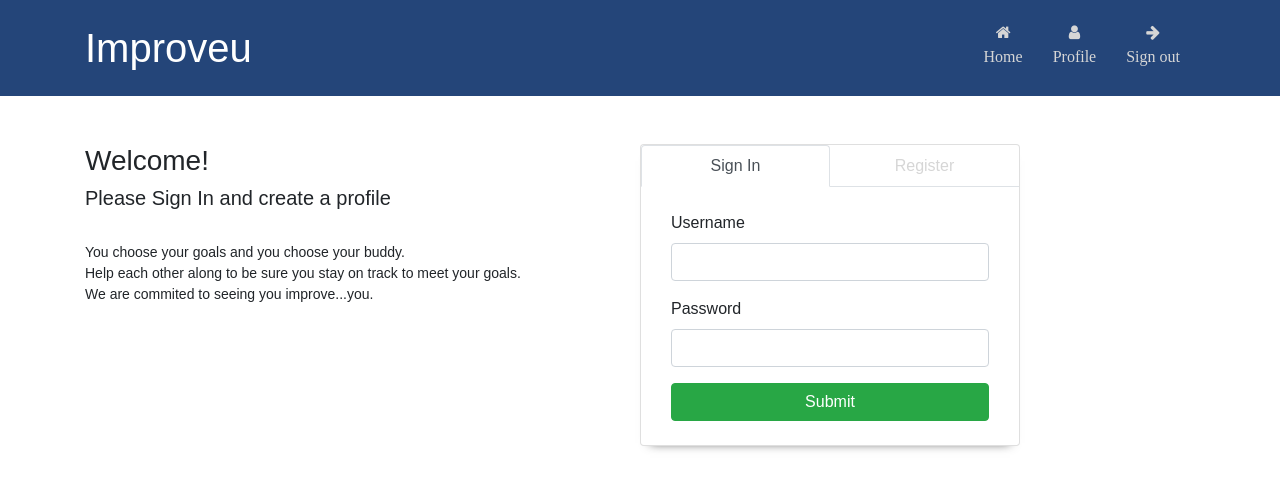
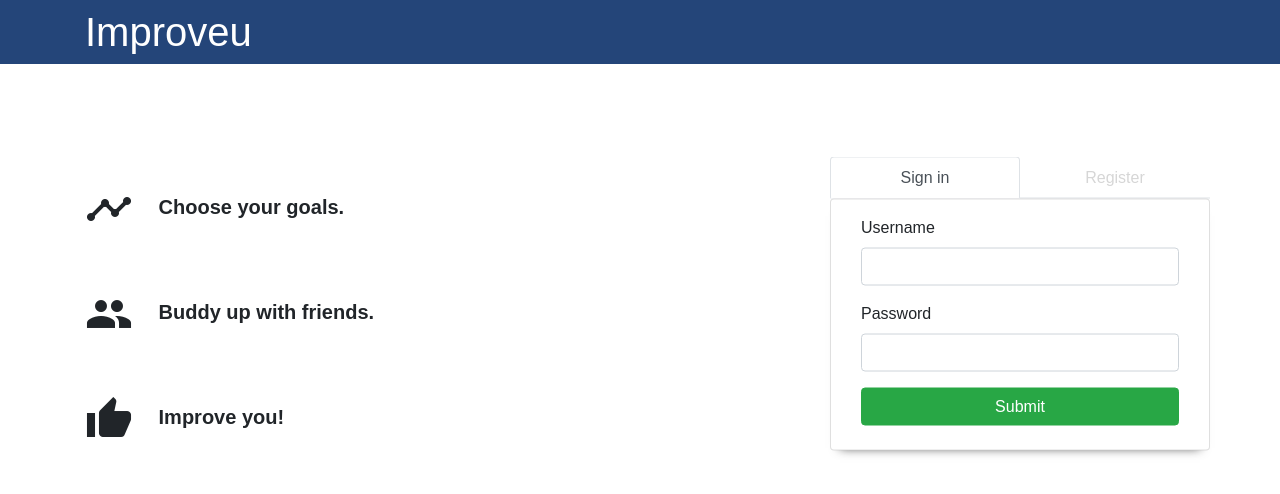
Before and after one commit to cwbabis/Improveu-2.0, a React (Create React App) app in the folder client/: page / in a window 1280 px wide. Shown: the top 494 px of the page. Built offline with nearby package versions, Linux system fonts and the light colour scheme.

Commit message:
Landing Page Styling

```diff
--- a/client/public/index.html
+++ b/client/public/index.html
@@ -15,6 +15,7 @@
     integrity="sha384-wvfXpqpZZVQGK6TAh5PVlGOfQNHSoD2xbE+QkPxCAFlNEevoEH3Sl0sibVcOQVnN" crossorigin="anonymous">
   <link href="https://stackpath.bootstrapcdn.com/bootstrap/4.3.1/css/bootstrap.min.css" rel="stylesheet"
     integrity="sha384-ggOyR0iXCbMQv3Xipma34MD+dH/1fQ784/j6cY/iJTQUOhcWr7x9JvoRxT2MZw1T" crossorigin="anonymous">
+  <link href="https://fonts.googleapis.com/icon?family=Material+Icons" rel="stylesheet">
   <!--
       Notice the use of %PUBLIC_URL% in the tags above.
       It will be replaced with the URL of the `public` folder during the build.
--- /dev/null
+++ b/client/src/components/LandingNav/index.js
@@ -0,0 +1,22 @@
+import React from "react";
+import "./style.css";
+
+function LandingNav() {
+    return (
+        <nav className="navbar navbar-default">
+            <div className="container">
+                {/*    <div classNameName="user-name">
+                <img id="userPhoto" />
+                <p id="local-name"></p>
+            </div> */}
+                <div class="nav-title">
+                    <h1>Improveu</h1>
+                </div>
+
+            </div>{/*
+            <button id="target" type="button" classNameName="fas fa-plus fa-2x btn btn-success btn-circle btn-lg"></button> */}
+        </nav>
+    )
+}
+
+export default LandingNav;
--- /dev/null
+++ b/client/src/components/LandingNav/style.css
@@ -0,0 +1,170 @@
+.navbar .navbar-nav {
+    display: inline-block;
+    float: none;
+    vertical-align: top;
+}
+
+.navbar .navbar-collapse {
+    text-align: center;
+}
+
+.nav-title {
+    color: white;
+}
+
+h1 {
+    margin: 0px;
+}
+
+.collapse {
+    display: none;
+}
+.navbar-nav .nav-link {
+    padding-right: 5px;
+    padding-left: 5px;
+}
+.nav-item {
+    display: inline-block;
+}
+
+.fa {
+    color: #d6d6d6;
+}
+.fa:hover{
+    color: white;
+
+
+}
+.nav-link{
+    color: #d6d6d6;
+
+}
+.nav-link:hover{
+    color:white;
+}
+
+/* Nav Reset Styling */
+
+.navbar {
+    background-color: #244579;
+    text-align: center;
+    justify-content: center;
+}
+
+.navbar .navbar-brand {
+    color: #ffffff;
+}
+
+.navbar .navbar-brand:hover, .navbar .navbar-brand:focus {
+    color: #ffffff;
+}
+
+.navbar .navbar-text {
+    color: #ffffff;
+}
+
+.navbar .navbar-text a {
+    color: #ffffff;
+}
+
+.navbar .navbar-text a:hover, .navbar .navbar-text a:focus {
+    color: #ffffff;
+}
+
+.navbar .navbar-nav .nav-link:not(.disabled):hover, .navbar .navbar-nav .nav-link:not(.disabled):focus {
+    color: #ffffff;
+}
+
+.navbar .navbar-nav .nav-item.active .nav-link, .navbar .navbar-nav .nav-item.active .nav-link:hover, .navbar .navbar-nav .nav-item.active .nav-link:focus, .navbar .navbar-nav .nav-item.show .nav-link, .navbar .navbar-nav .nav-item.show .nav-link:hover, .navbar .navbar-nav .nav-item.show .nav-link:focus {
+    color: #ffffff;
+    background-color: #ffffff;
+}
+
+.navbar .navbar-toggle {
+    border-color: #ffffff;
+}
+
+.navbar .navbar-toggle:hover, .navbar .navbar-toggle:focus {
+    background-color: #ffffff;
+}
+
+.navbar .navbar-toggle .navbar-toggler-icon {
+    color: #ffffff;
+}
+
+.navbar .navbar-collapse, .navbar .navbar-form {
+    border-color: #ffffff;
+}
+
+.navbar .navbar-link {
+    color: #ffffff;
+}
+
+.navbar .navbar-link:hover {
+    color: #ffffff;
+}
+
+@media (max-width: 575px) {
+    .navbar-expand-sm .navbar-nav .show .dropdown-menu .dropdown-item {
+        color: #ffffff;
+    }
+    .navbar-expand-sm .navbar-nav .show .dropdown-menu .dropdown-item:hover, .navbar-expand-sm .navbar-nav .show .dropdown-menu .dropdown-item:focus {
+        color: #ffffff;
+    }
+    .navbar-expand-sm .navbar-nav .show .dropdown-menu .dropdown-item.active {
+        color: #ffffff;
+        background-color: #ffffff;
+    }
+}
+
+@media (max-width: 767px) {
+    .navbar-expand-md .navbar-nav .show .dropdown-menu .dropdown-item {
+        color: #ffffff;
+    }
+    .navbar-expand-md .navbar-nav .show .dropdown-menu .dropdown-item:hover, .navbar-expand-md .navbar-nav .show .dropdown-menu .dropdown-item:focus {
+        color: #ffffff;
+    }
+    .navbar-expand-md .navbar-nav .show .dropdown-menu .dropdown-item.active {
+        color: #ffffff;
+        background-color: #ffffff;
+    }
+}
+
+@media (max-width: 991px) {
+    .navbar-expand-lg .navbar-nav .show .dropdown-menu .dropdown-item {
+        color: #ffffff;
+    }
+    .navbar-expand-lg .navbar-nav .show .dropdown-menu .dropdown-item:hover, .navbar-expand-lg .navbar-nav .show .dropdown-menu .dropdown-item:focus {
+        color: #ffffff;
+    }
+    .navbar-expand-lg .navbar-nav .show .dropdown-menu .dropdown-item.active {
+        color: #ffffff;
+        background-color: #ffffff;
+    }
+}
+
+@media (max-width: 1199px) {
+    .navbar-expand-xl .navbar-nav .show .dropdown-menu .dropdown-item {
+        color: #ffffff;
+    }
+    .navbar-expand-xl .navbar-nav .show .dropdown-menu .dropdown-item:hover, .navbar-expand-xl .navbar-nav .show .dropdown-menu .dropdown-item:focus {
+        color: #ffffff;
+    }
+    .navbar-expand-xl .navbar-nav .show .dropdown-menu .dropdown-item.active {
+        color: #ffffff;
+        background-color: #ffffff;
+    }
+}
+
+.navbar-expand .navbar-nav .show .dropdown-menu .dropdown-item {
+    color: #ffffff;
+}
+
+.navbar-expand .navbar-nav .show .dropdown-menu .dropdown-item:hover, .navbar-expand .navbar-nav .show .dropdown-menu .dropdown-item:focus {
+    color: #ffffff;
+}
+
+.navbar-expand .navbar-nav .show .dropdown-menu .dropdown-item.active {
+    color: #ffffff;
+    background-color: #ffffff;
+}
--- a/client/src/components/SignIn/index.js
+++ b/client/src/components/SignIn/index.js
@@ -3,17 +3,16 @@ import "./style.css";
 
 function SignIn(props) {
     return (
-                <div className="col-md-4 card nopadding">
+                <div className=" col-md-4 offset-md-2 ">
                     <div className="col-sm-12 nopadding">
                         <ul className="nav-links new-session-tabs nav-tabs nav">
-                            <li className="nav-item" style={{ width: '50%'}}><a className="nav-link active show text-center" data-toggle="tab" href="#signin">Sign In</a></li>
+                            <li className="nav-item" style={{ width: '50%'}}><a className="nav-link active show text-center" data-toggle="tab" href="#signin">Sign in</a></li>
                             <li className="nav-item" style={{ width: '50%'}}><a className="nav-link text-center" data-toggle="tab" href="#menu1">Register</a></li>
                         </ul>
-                        <br />
-                        <div className="tab-content">
+                        <div className="tab-content card nopadding">
                             <div id="signin" className="tab-pane fade-in active">
                                 <form action="#">
-                                    <div className="form-group">
+                                    <div className="form-group mt-3">
                                         <label htmlFor="UserName">Username</label>
                                         <input type="text" className="form-control" id="email" />
                                     </div>
@@ -21,6 +20,7 @@ function SignIn(props) {
                                         <label htmlFor="pwd">Password</label>
                                         <input type="password" className="form-control" id="pwd" />
                                     </div>
+
                                     <button type="submit" className="btn btn-success btn-block">Submit</button>
 {/*                                     <button type="submit" className=" pull-right btn-link"><a href="www.google.com">Forget password</a></button> */}
                                 </form>
@@ -28,7 +28,7 @@ function SignIn(props) {
                             </div>
                             <div id="menu1" className="tab-pane fade">
                                 <form action="#">
-                                    <div className="form-group">
+                                    <div className="form-group mt-3">
                                         <label htmlFor="UserName">Username</label>
                                         <input type="text" className="form-control" id="email" />
                                     </div>
@@ -40,11 +40,12 @@ function SignIn(props) {
                                         <label htmlFor="pwd">Password</label>
                                         <input type="password" className="form-control" id="pwd" />
                                     </div>
-                                    <div className="form-group">
+                                    <div className="form-group mb-0 ">
                                         <label htmlFor="pwd">Confirm Password</label>
                                         <input type="password" className="form-control" id="pwd" />
                                     </div>
-                                    <button type="submit" className="btn btn-info btn-block">Register</button>
+                                    <p>Minimum length is 8 characters</p>
+                                    <button type="submit" className="mt-3 btn btn-info btn-block">Register</button>
                                    {/*  <button type="submit" className=" pull-right btn-link"><a href="www.google.com">Forget password</a></button> */}
                                 </form>
                                 <br />
--- a/client/src/components/jumbotron/index.js
+++ b/client/src/components/jumbotron/index.js
@@ -1,23 +1,16 @@
 import React from "react";
-
+import "./style.css";
 
 
 function Jumbotron(props) {
     return (
 
-      <div className="col-6">
-        <h3>Welcome!</h3>
-        <h5>Please Sign In and create a profile</h5><br/>
-        <p>You choose your goals and you choose your buddy. <br/>
-
-          Help each other along to be sure you stay on track to meet your goals. <br/>
-
-          We are commited to seeing you improve...you. </p>
-          <br/>
-          {/* <img style="left: 50%; height: 200px; width: 200px; z-index: 1;"src="/img/improveu2.png"/> */}
-      </div>
+        <div className="col-6">
+            <p className="pTag"><i className="material-icons md-dark md-48">timeline</i>  Choose your goals. </p>
+            <p className="pTag"><i className="material-icons md-dark md-48">group</i>  Buddy up with friends. </p>
+            <p className="pTag"><i className="material-icons md-dark md-48">thumb_up</i>  Improve you! </p>
+        </div>
     )
 }
 
-
 export default Jumbotron;
--- /dev/null
+++ b/client/src/components/jumbotron/style.css
@@ -0,0 +1,17 @@
+h2{
+font-weight: bold;
+}
+h5{
+    font-weight: bold;
+}
+.pTag{
+    font-size: 20px;
+    font-weight: bold;
+    line-height: 5;
+}
+.md-48{
+    font-size: 48px;
+    display: inline;
+    vertical-align: middle;
+    padding-right: 20px;
+}
--- a/client/src/pages/Landing/Landing.js
+++ b/client/src/pages/Landing/Landing.js
@@ -1,21 +1,31 @@
 import React, { Component } from "react";
 /* import "./App.css"; */
-import Nav from "../../components/Nav";
+import LandingNav from "../../components/LandingNav";
 import Row from "../../components/Row";
 /* import Col from "./components/Col"; */
-import Jumbotron from "../../components/jumbotron";
+import Jumbotron from "../../components/jumbotron"
 import SignIn from "../../components/SignIn";
+import "./style.css";
+
+const navStyling = {
+width: '50%',
+color: 'black'
+}
 
 class Landing extends Component {
+
     render() {
         return (
             <div>
-                <Nav />
-                <br></br><br></br>
-                <Row>
-                    <Jumbotron />
-                    <SignIn/>
-                </Row>
+                <LandingNav style="navStyling" />
+
+                <div className="positioning">
+                    <Row>
+                        <Jumbotron />
+                        <SignIn />
+                    </Row>
+                </div>
+
             </div>
         );
     }
--- /dev/null
+++ b/client/src/pages/Landing/style.css
@@ -0,0 +1,9 @@
+.positioning {
+    transform: translate(-50%, -50%);
+    margin: 0;
+    position: absolute;
+    top: 50%;
+    left: 50%;
+    min-width: 1200px;
+    min-height: 487px;
+}
```
Also changed, not shown: package.json (+4 -3 lines), 1 other file (tests, documents, lock files or other folders).
